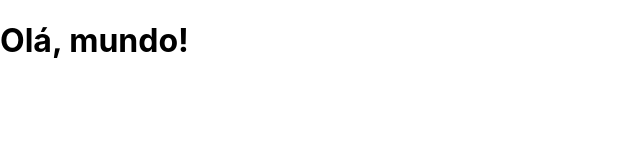
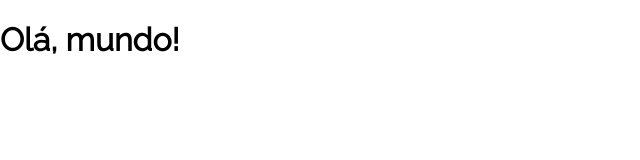
Before and after one commit to leonardo-amaro/blog-ola-mundo, a JavaScript app: page / in a window 1280 px wide. Shown: the top 160 px of the page, without its empty margins (0-640 px from the left). Built offline with nearby package versions, Linux system fonts and the light colour scheme; the HTML template or start-up script is replaced by a standard one.

Commit message:
add fontes do Google e CSS padrão

```diff
--- a/public/index.html
+++ b/public/index.html
@@ -11,6 +11,11 @@
     />
     <link rel="apple-touch-icon" href="%PUBLIC_URL%/logo192.png" />
     <link rel="manifest" href="%PUBLIC_URL%/manifest.json" />
+    <!-- Google Fonts -->
+    <link rel="preconnect" href="https://fonts.googleapis.com">
+    <link rel="preconnect" href="https://fonts.gstatic.com" crossorigin>
+    <link href="https://fonts.googleapis.com/css2?family=Playfair+Display:wght@400;600;700&family=Raleway&display=swap" rel="stylesheet">
+    <!-- /Google Fonts -->
     <title>Olá, mundo!</title>
   </head>
   <body>
--- a/src/index.css
+++ b/src/index.css
@@ -1,13 +1,46 @@
-body {
+* {
   margin: 0;
-  font-family: -apple-system, BlinkMacSystemFont, 'Segoe UI', 'Roboto', 'Oxygen',
-    'Ubuntu', 'Cantarell', 'Fira Sans', 'Droid Sans', 'Helvetica Neue',
-    sans-serif;
-  -webkit-font-smoothing: antialiased;
-  -moz-osx-font-smoothing: grayscale;
+  padding: 0;
+  box-sizing: border-box;
 }
 
-code {
-  font-family: source-code-pro, Menlo, Monaco, Consolas, 'Courier New',
-    monospace;
+:root {
+  --azul-escuro: #041833;
+  --azul-medio: #1875E8;
+  --cor-fonte-principal: #041833;
+  --cor-fonte-post: #444444;
+  --branco: #FFF;
+  --fonte-principal: 'Raleway', sans-serif;
+  --fonte-secundaria: 'Playfair Display', sans-serif;
+
+  font-family: var(--fonte-principal);
 }
+
+#root {
+  display: grid;
+  grid-template-rows: auto 1fr auto;
+  grid-template-columns: minmax(0, 1fr);
+  min-height: 100vh;
+}
+
+a, button, input, textarea {
+  font: inherit;
+  color: inherit;
+}
+
+button {
+  background-color: transparent;
+}
+
+a {
+  text-decoration: none;
+}
+
+li {
+  list-style: none;
+}
+
+h1, h2, h3 {
+  font-weight: 700;
+  line-height: 5rem;
+}
```
